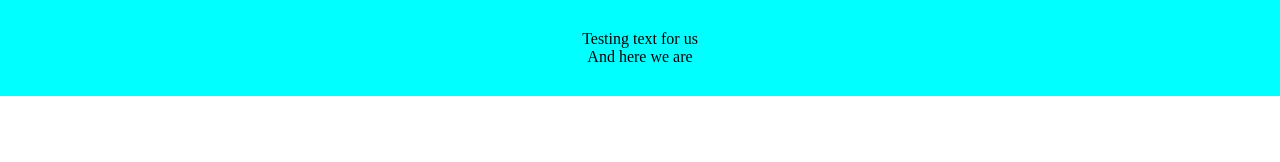
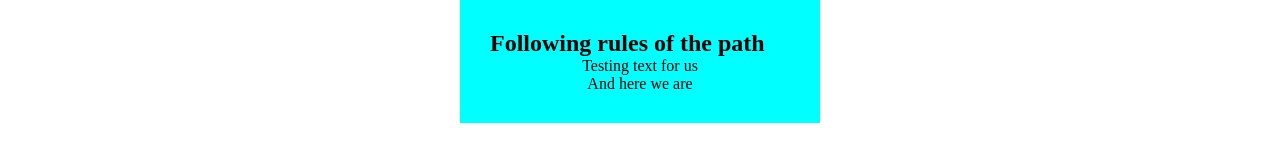
Before and after one commit to Lightofhonor/GitTest, a plain HTML site: page Index.html in a window 1280 px wide. Drawn offline with Linux system fonts and the light colour scheme.

Commit message:
New header and style

```diff
--- a/Index.html
+++ b/Index.html
@@ -15,7 +15,8 @@
 
     </header>
     <section>
-        <div> <p>Testing text for us</p>
+        <div><h1> Following rules of the path</h1>
+            <p>Testing text for us</p>
         <p>And here we are</p></div>
     </section>
     <footer>
--- a/css/style.css
+++ b/css/style.css
@@ -3,4 +3,4 @@ p {text-align:center;}
 div{margin:auto;
 background: aqua;
 padding: 30px;
-}
+max-width: 300px;}
```
